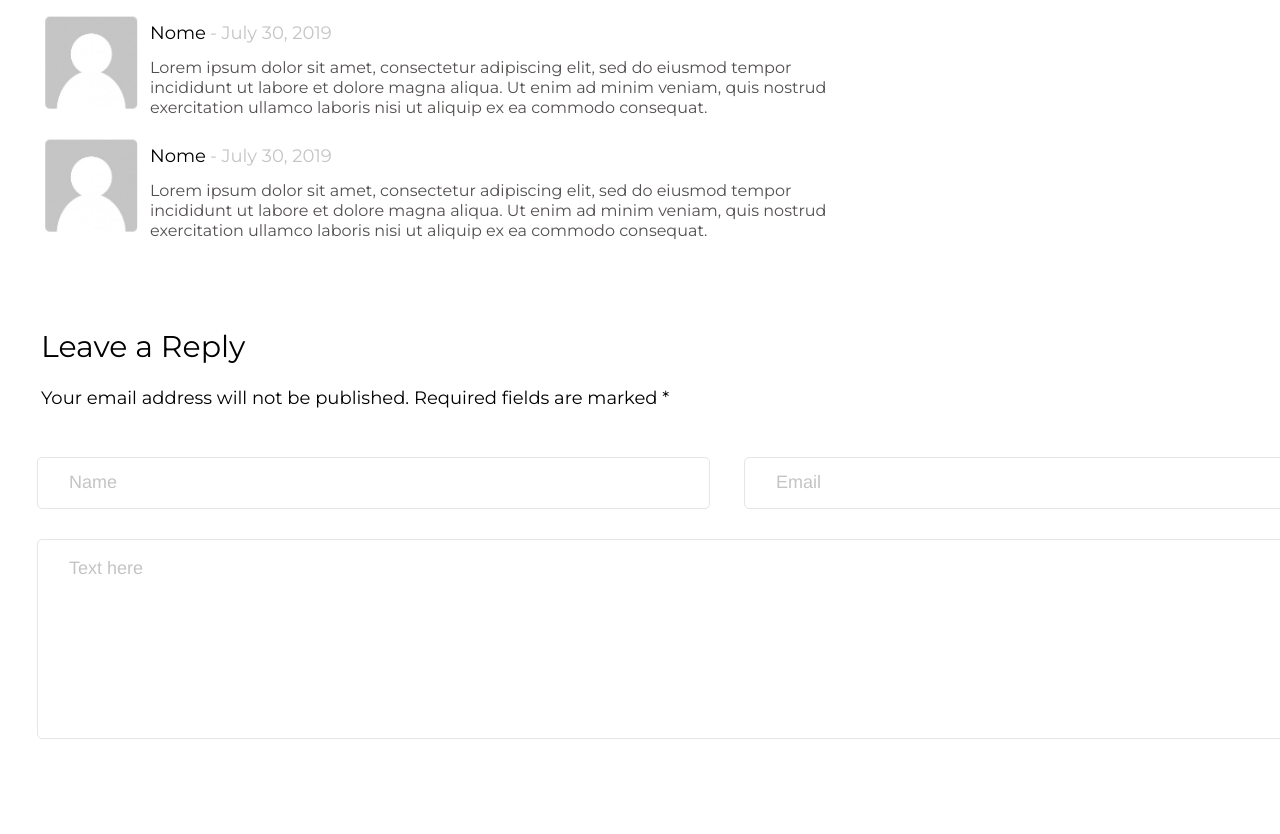
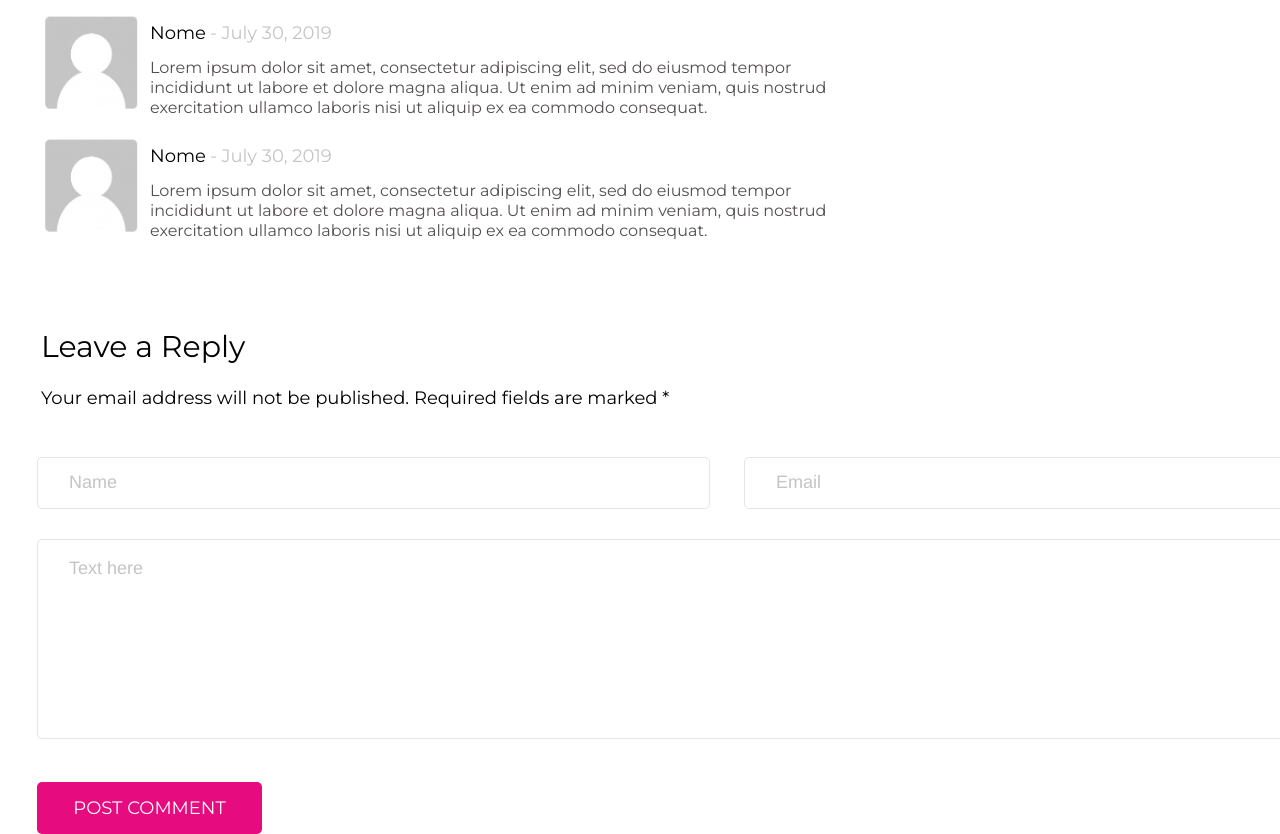
Before and after one commit to SamPwnd/layout-fratelli-sicilia, a plain HTML site: page article.html in a window 1280 px wide. Shown: the part 2090-2924 px from the top of the page. Before the commit the page ends 2833 px from the top, so only its background shows below. Drawn offline with Linux system fonts and the light colour scheme.

Commit message:
add submit button

```diff
--- a/article-style.css
+++ b/article-style.css
@@ -444,3 +444,19 @@ input::placeholder {
     font-size: 18px;
     line-height: 21px;
 }
+
+button {
+    background-color: #E60B7F;
+    width: 225px;
+    height: 52px;
+    border-radius: 5px;
+    border: 0px;
+    margin-left: 37px;
+    margin-top: 39px;
+    color: white;
+    font-family: 'Montserrat';
+    font-style: normal;
+    font-weight: 500;
+    font-size: 18px;
+    line-height: 22px;
+}
--- a/article.html
+++ b/article.html
@@ -145,6 +145,7 @@
             <input class="small-input" placeholder="Email" type="email">
             <textarea class="large-input" placeholder="Text here"></textarea>
         </form>
+        <button type="submit">POST COMMENT</button>
     </main>
 </body>
 </html>
```
